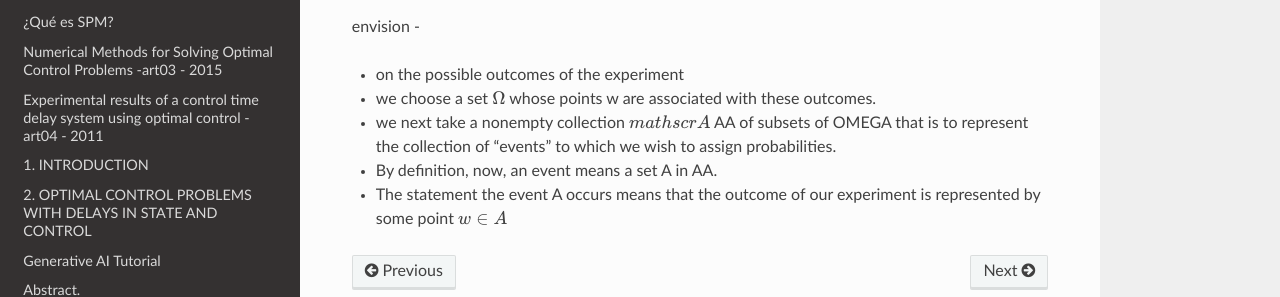
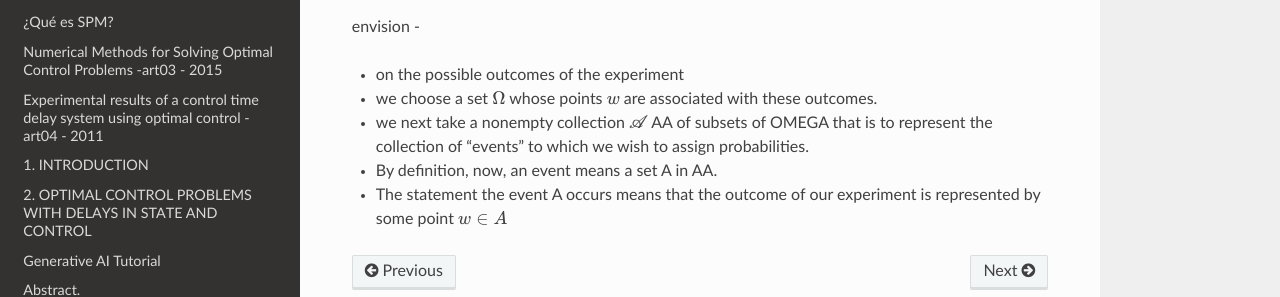
Before and after one commit to matecom57/santosg57-articulostesis, a Sphinx documentation site: the page built from docs/source/Introduction_to_Probability_Theory.rst, in a window 1280 px wide. Shown: the part 409-706 px from the top of the page. Built offline with Sphinx 7.4.7 and the Read the Docs theme 3.1.0, drawn with Linux system fonts in a browser that asks for light colours; part of the change alters nothing that is shown.

```diff
--- a/docs/source/Introduction_to_Probability_Theory.rst
+++ b/docs/source/Introduction_to_Probability_Theory.rst
@@ -15,7 +15,7 @@ https://manualdelatex.com/tutoriales/tipo-de-letra
 envision -
 
 * on the possible outcomes of the experiment
-* we choose a set :math:`\Omega` whose points w are associated with these outcomes.
-* we next take a nonempty collection :math:`mathscr{A}` AA of subsets of OMEGA that is to represent the collection of "events" to which we wish to assign probabilities.
+* we choose a set :math:`\Omega` whose points :math:`w` are associated with these outcomes.
+* we next take a nonempty collection :math:`\mathscr{A}` AA of subsets of OMEGA that is to represent the collection of "events" to which we wish to assign probabilities.
 * By definition, now, an event means a set A in AA.
 * The statement the event A occurs means that the outcome of our experiment is represented by some point :math:`w \in A`
```
